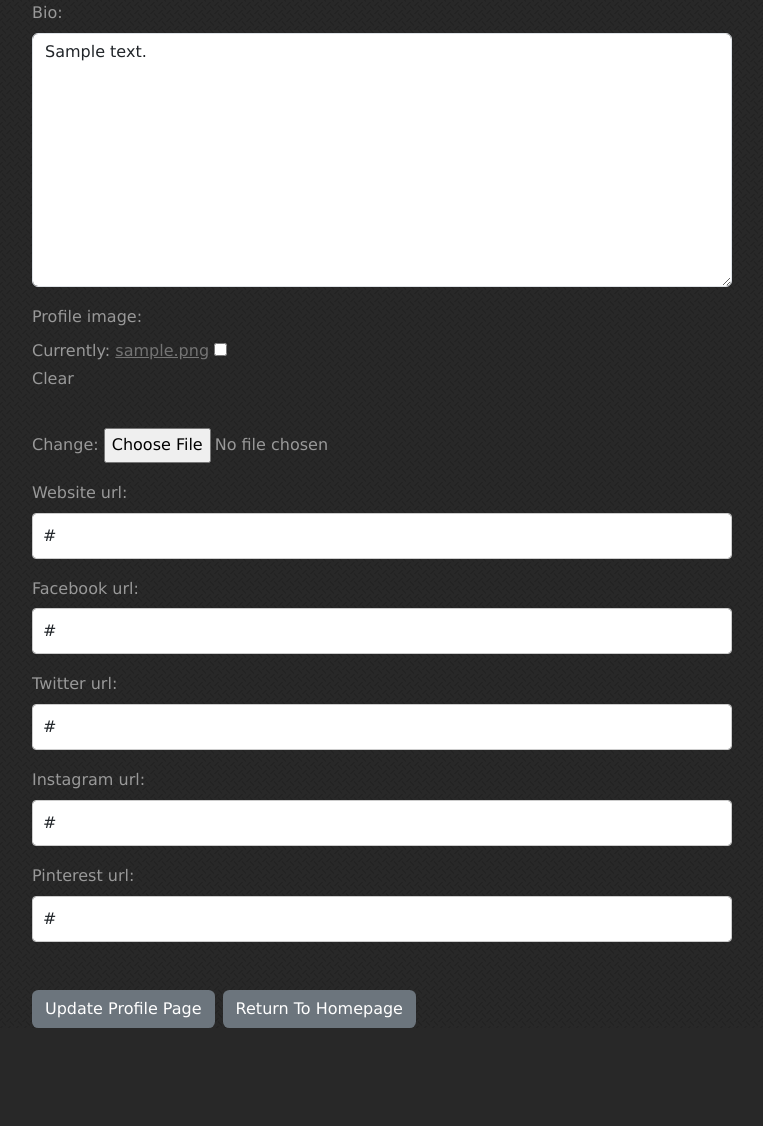
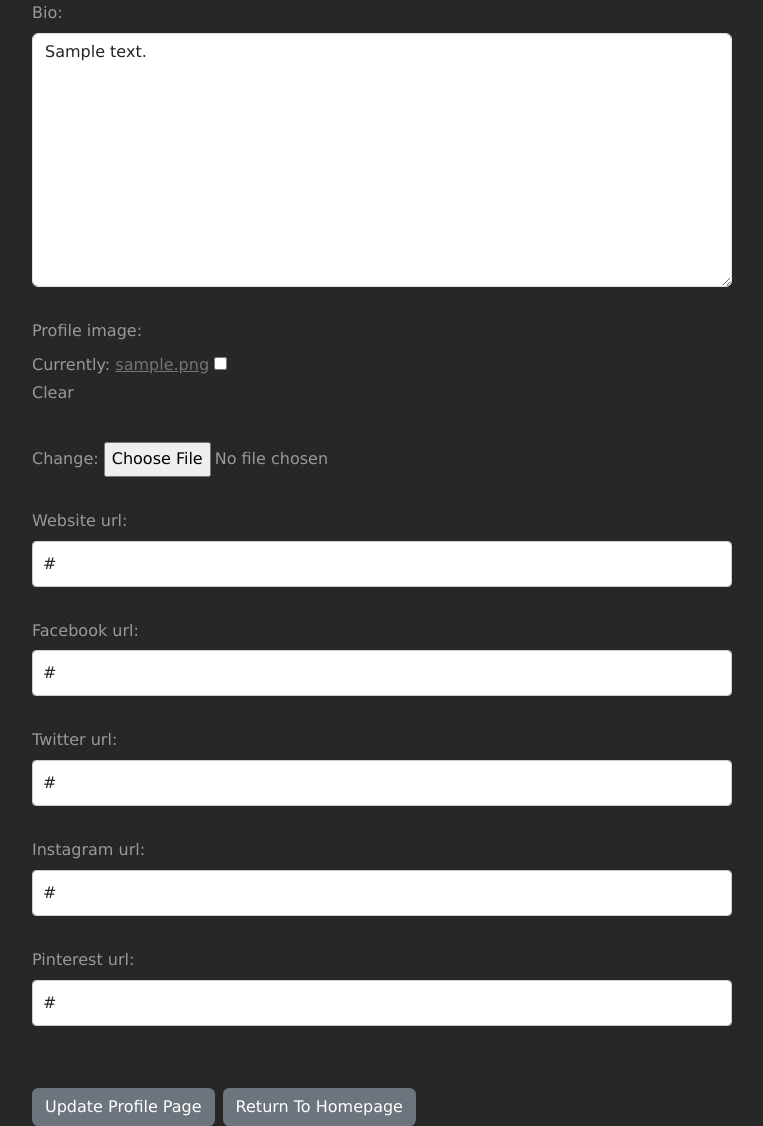
Before and after one commit to vokator-online/autoclubsite, a Django app: page /user_profile/edit_profile_page/1/ in a window 1280 px wide. Shown: the part 734-1860 px from the top of the page, without its empty margins (50-813 px from the left). Before the commit the page ends 1762 px from the top, so only its background shows below. Run offline with Django 5.2, Linux system fonts and the light colour scheme; a user stored in the database is signed in; tables that the repository leaves empty hold one stand-in row (values such as "Sample post"); grey boxes marked "Sample" are stand-in pictures; some libraries are stand-ins or nearby versions.

Commit message:
Vartotojo puslapio redagavimo šablono konfigūravimas, modelio taisymas

```diff
--- a/autoclub/user_profile/models.py
+++ b/autoclub/user_profile/models.py
@@ -6,7 +6,7 @@ from django.utils.translation import gettext as _
 
 class Profile(models.Model):
     user = models.OneToOneField(User, verbose_name=_("user"), on_delete=models.CASCADE, null=True, db_index=True)
-    bio = models.TextField(_("bio"), blank=True)
+    bio = models.TextField(_("bio"), max_length=10000, blank=True)
     profile_pic = models.ImageField(_("profile image"), upload_to='images/profile/', null=True, blank=True)
     website_url = models.CharField(_("website url"), max_length=255, null=True, blank=True)
     facebook_url = models.CharField(_("facebook url"),max_length=255, null=True, blank=True)
--- a/autoclub/user_profile/templates/user_profile/edit_profile_page.html
+++ b/autoclub/user_profile/templates/user_profile/edit_profile_page.html
@@ -7,7 +7,7 @@
 <div class="edit-profile-page-container">
     {% if user.is_authenticated and user.id == profile.user.id %}
         <h1 class="edit-profile-page-title">Edit Profile Page:</h1>
-        <form method="POST" enctype="multipart/form-data" class="profile-edit-form">
+        <form method="POST" enctype="multipart/form-data" class="edit-profile-page-form">
             {% csrf_token %}
             {{ form.as_p }}
             <div class="form-actions">
--- a/autoclub/website/static/css/discussion.css
+++ b/autoclub/website/static/css/discussion.css
@@ -192,12 +192,15 @@ h1.edit-profile-page-title {
     margin-bottom: 2em;
 }
 
-.profile-edit-form {
+.edit-profile-page-form {
     display: flex;
     flex-direction: column;
     max-width: 700px;
 }
 
+.edit-profile-page-form p {
+    margin-bottom: 30px;
+  }
 
 
 /*********************************************************************************/
```
Also changed, not shown: autoclub/user_profile/migrations/0005_alter_profile_bio.py (added).
